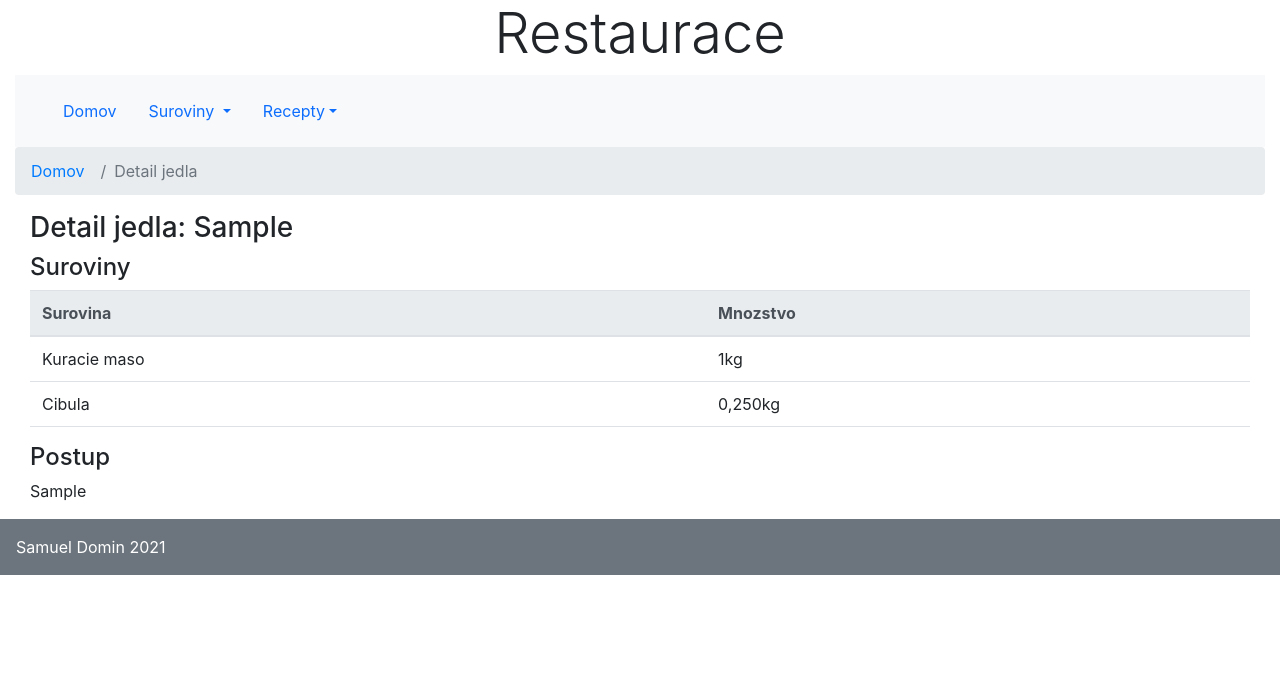
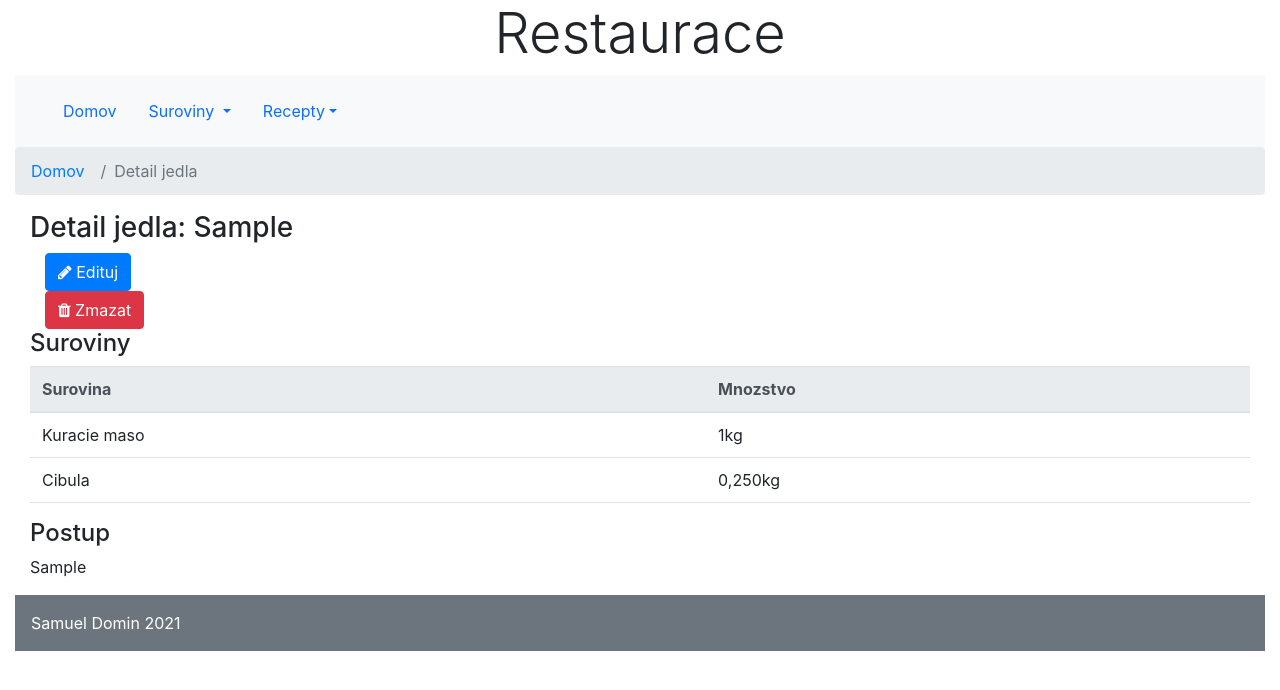
Before and after one commit to samod1/restauracia, a PHP site: page /detail_jedla.php?id=1 in a window 1280 px wide. Shown: the top 690 px of the page. Run offline with PHP 8.4, Linux system fonts and the light colour scheme; tables that the repository leaves empty or names only in its code hold one stand-in row (values such as "Sample post"); data that the repository does not hold is empty.

Commit message:
refaktor detailu jedla

```diff
--- a/detail_jedla.php
+++ b/detail_jedla.php
@@ -13,9 +13,21 @@ if ($_GET["id"] != "") {
     $resultNazov = mysqli_query($conn, $queryNazov);
     while ($rowNazov = mysqli_fetch_assoc($resultNazov))
     {
-        echo "<div class='container-fluid'><h3>Detail jedla: " . $rowNazov["nazov"] . "</h3>
+        echo"
+<div class='container-fluid'>
+    <div class='row'>
+        <div class='col'>
+            <h3>Detail jedla: " . $rowNazov["nazov"] . "</h3>
+        <div>
+        <div class='col'>
+            <a href='editacia_receptu.php?id=".$_GET["id"]."' class='btn btn-primary'><i class='fa fa-pencil'></i> Edituj</a>
+        </div>
+        <div class='col'>
+            <a href='#' class='btn btn-danger 'onclick='return confirm('Naozaj chces vykonat tieto zmeny ?');'><i class='fa fa-trash'></i> Zmazat</a>
+        </div>
+     </div>
             <h4>Suroviny</h4>
-        <table class='table Stable-stripped'>
+            <table class='table tbl-stripped'>
                 <thead class='table thead-light'>
                     <tr>
                         <th>Surovina</th>
```
Lines whose indentation alone changed are shown as unchanged.
